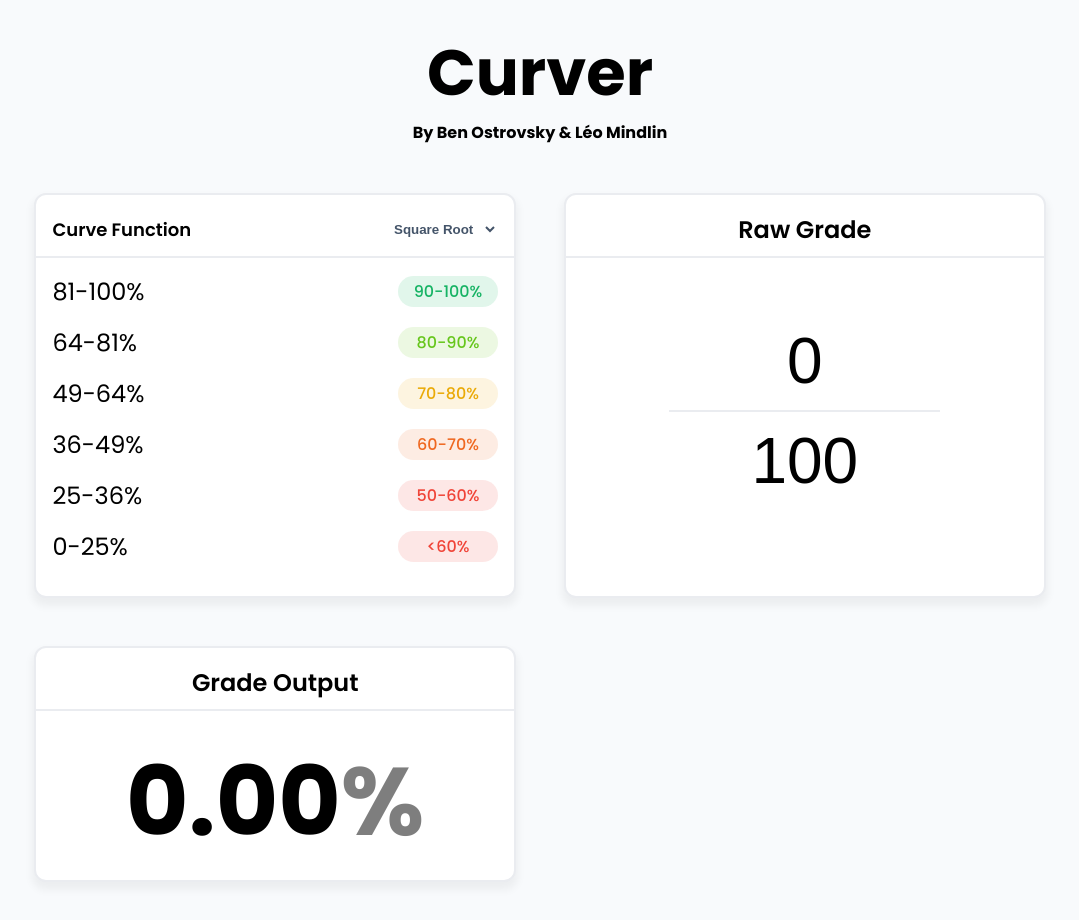
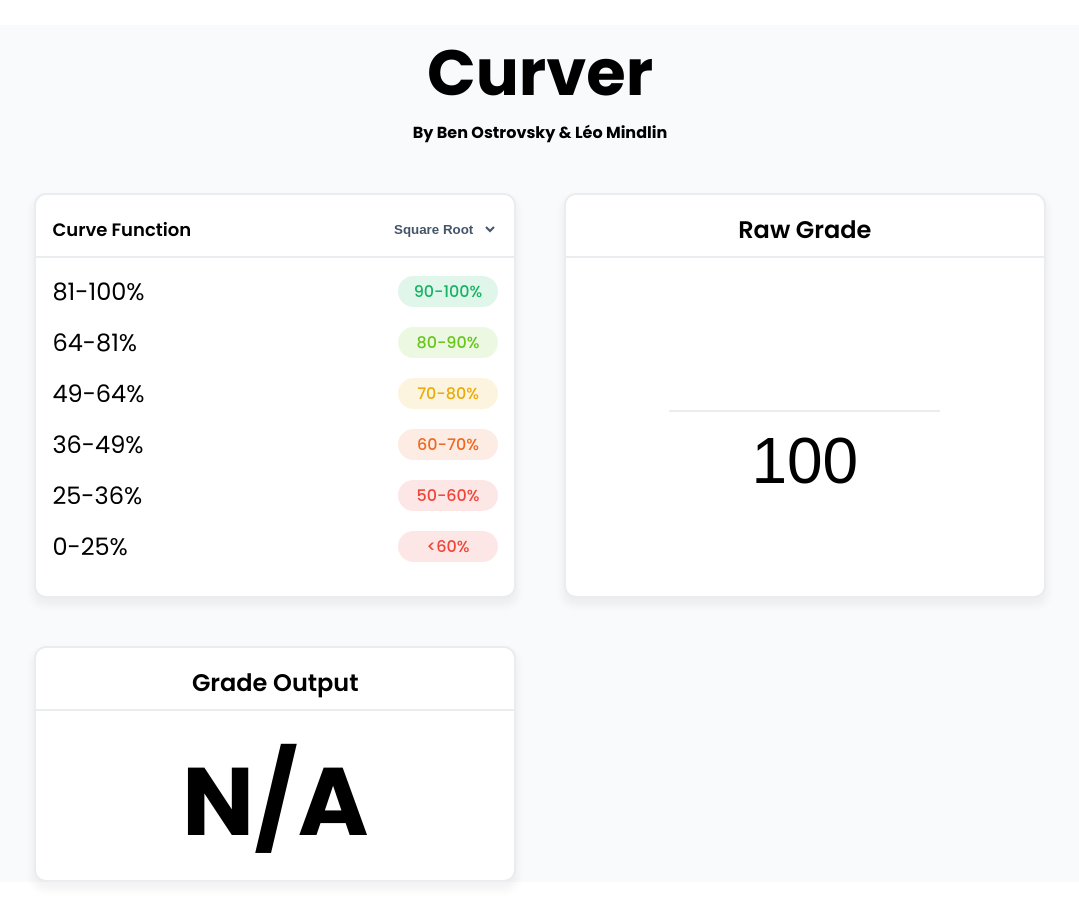
Before and after one commit to GradeCurver/Curver, a Next.js app: page / in a window 1280 px wide. Shown: the top 920 px of the page, without its empty margins (100-1179 px from the left). Built offline with nearby package versions, Linux system fonts and the light colour scheme.

Commit message:
Finish Input Validation

```diff
--- a/src/Cards/firstCard.tsx
+++ b/src/Cards/firstCard.tsx
@@ -7,9 +7,7 @@ export const FirstCard = () => {
                 <h2>Curve Function</h2>
                 <select name="curveFunction" id="curveFunction">
                     <option value="squareRoot">Square Root</option>
-                    <option value="none1">To Add</option>
-                    <option value="none2">To Add</option>
-                    <option value="none3">To Add</option>
+                    <option value="none1">Empty</option>
                 </select>
             </div>
             <hr />
--- a/src/Cards/secondCard.tsx
+++ b/src/Cards/secondCard.tsx
@@ -2,7 +2,7 @@ import styles from "/styles/Home.module.css";
 import React, { useState } from 'react';
 
 export interface FormData {
-  score: number;
+  score: string;
   maxScore: number;
 }
 
@@ -13,10 +13,10 @@ interface FormProps {
 // The Form component is a functional component that takes in props of type FormProps
 export const SecondCard: React.FC<FormProps> = (props) => {
 
-  const defaultScore: number = 0
+  const defaultScore: string = ""
   const defaultMaxScore: number = 100
 
-  const [actualScore, setActualScore] = useState(0)
+  const [actualScore, setActualScore] = useState("")
 
   const [formData, setFormData] = useState<FormData>({
     score: defaultScore,
@@ -24,7 +24,10 @@ export const SecondCard: React.FC<FormProps> = (props) => {
   });
 
   const handleChange = (event: React.ChangeEvent<HTMLInputElement>) => {
-
+    // Remove any non number inputs
+    const value = event.target.value;
+    const digitsOnly = value.replace(/[^\d]/g, "");
+    event.target.value = digitsOnly;
 
     // Create a copy of the current form data
     const updatedFormData = {
@@ -37,7 +40,11 @@ export const SecondCard: React.FC<FormProps> = (props) => {
 
     // Set the Actual Score
     if (event.target.name === "score") {
-      setActualScore(updatedFormData.score)
+      if (String(updatedFormData.score) === "NaN" || updatedFormData.score === "Na") {
+        setActualScore("")
+      } else {
+        setActualScore(updatedFormData.score)
+      }
     }
 
     /**
@@ -46,12 +53,13 @@ export const SecondCard: React.FC<FormProps> = (props) => {
      * Also check if the maxScore has now become greater than the actualScore
      * and if so reinstate the actualScore
      */
-    if (event.target.name === "score" && updatedFormData.score > updatedFormData.maxScore) {
-      updatedFormData.score = updatedFormData.maxScore;
-    } else if (event.target.name === "maxScore" && actualScore < updatedFormData.maxScore) {
-      updatedFormData.score = actualScore
-    } else if (event.target.name === "maxScore" && updatedFormData.score > updatedFormData.maxScore) {
-      updatedFormData.score = updatedFormData.maxScore;
+    const numberScore = parseInt(updatedFormData.score, 10)
+    if (event.target.name === "score" && numberScore > updatedFormData.maxScore) {
+      updatedFormData.score = String(updatedFormData.maxScore);
+    } else if (event.target.name === "maxScore" && parseInt(actualScore, 10) < updatedFormData.maxScore) {
+      updatedFormData.score = String(parseInt(actualScore, 10))
+    } else if (event.target.name === "maxScore" && numberScore > updatedFormData.maxScore) {
+      updatedFormData.score = String(updatedFormData.maxScore);
     }
     setFormData(updatedFormData);
     props.onChange(updatedFormData);
@@ -65,16 +73,32 @@ export const SecondCard: React.FC<FormProps> = (props) => {
     }
   };
 
-  return (
-    <div className={styles.card}>
+  const handleKeyDown = (event: React.KeyboardEvent<HTMLFormElement>) => {
+    // If the key that was pressed was the Enter key, reset the form data to its default values
+    if (event.key === "Enter") {
+      setFormData({
+        score: "",
+        maxScore: formData.maxScore,
+      });
+      // Trigger the onChange event with the updated form data
+      props.onChange({
+        score: "",
+        maxScore: formData.maxScore,
+      });
+      setActualScore("")
+    }
+  };
+
+    return (
+      <div className={styles.card}>
       <div className={styles.cardHeader}>
         <h1>Raw Grade</h1>
       </div>
       <hr />
-      <form>
-      <input name="score" defaultValue={defaultScore} type="number" max={9999} maxLength={4} onChange={handleChange} onInput={handleInput} />
-      <hr />
-        <input name="maxScore" defaultValue={defaultMaxScore} type="number" max={9999} maxLength={4} onChange={handleChange} onInput={handleInput} />
+      <form onKeyDown={handleKeyDown}>
+        <input name="score" value={actualScore} max={9999} maxLength={4} onChange={handleChange} onInput={handleInput} />
+        <hr />
+        <input name="maxScore" defaultValue={defaultMaxScore} max={9999} maxLength={4} onChange={handleChange} onInput={handleInput} />
       </form>
     </div>
   )
--- a/src/Cards/thirdCard.tsx
+++ b/src/Cards/thirdCard.tsx
@@ -7,7 +7,7 @@ interface DisplayProps {
 
 export const ThirdCard: React.FC<DisplayProps> = (props) => {
 
-    const curve = curveGrade({ score: props.formData.score, maxScore: props.formData.maxScore })
+    const curve = curveGrade({ score: parseInt(props.formData.score, 10), maxScore: props.formData.maxScore })
 
     return (
         <div className={styles.card}>
--- a/styles/Home.module.css
+++ b/styles/Home.module.css
@@ -1,3 +1,7 @@
+.hero {
+  background-color: var(--background-color);
+}
+
 .title {
   padding: 0;
   margin: 0;
--- a/styles/globals.css
+++ b/styles/globals.css
@@ -10,8 +10,6 @@
   --card-stroke-color: #EAECF0;
   --card-text-color: #000000;
   --card-shadow-color: rgba(0, 0, 0, 0.05);
-
-  background-color: var(--background-color);
 }
 
 /* Remove Outline When Selecting */
```
